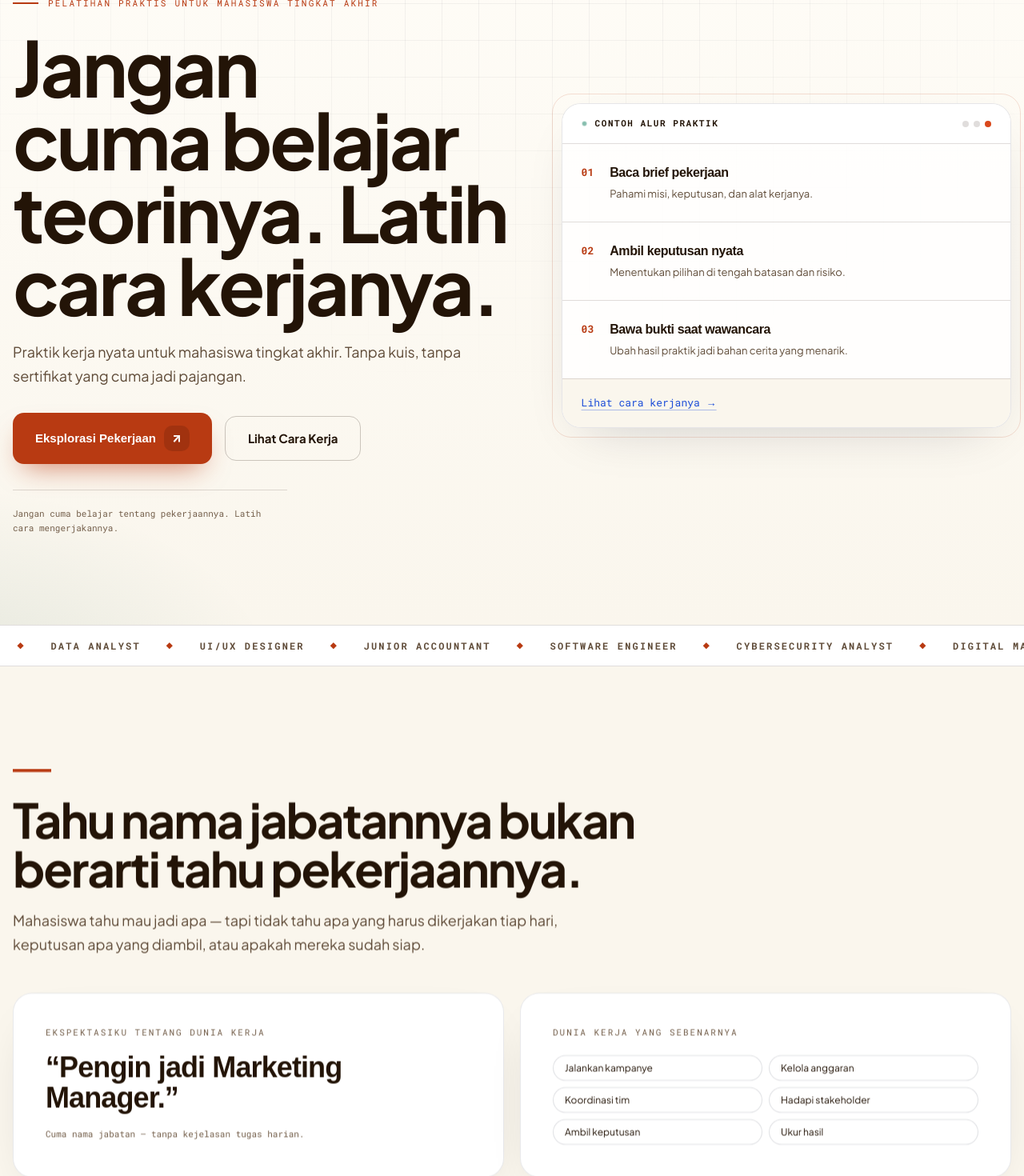
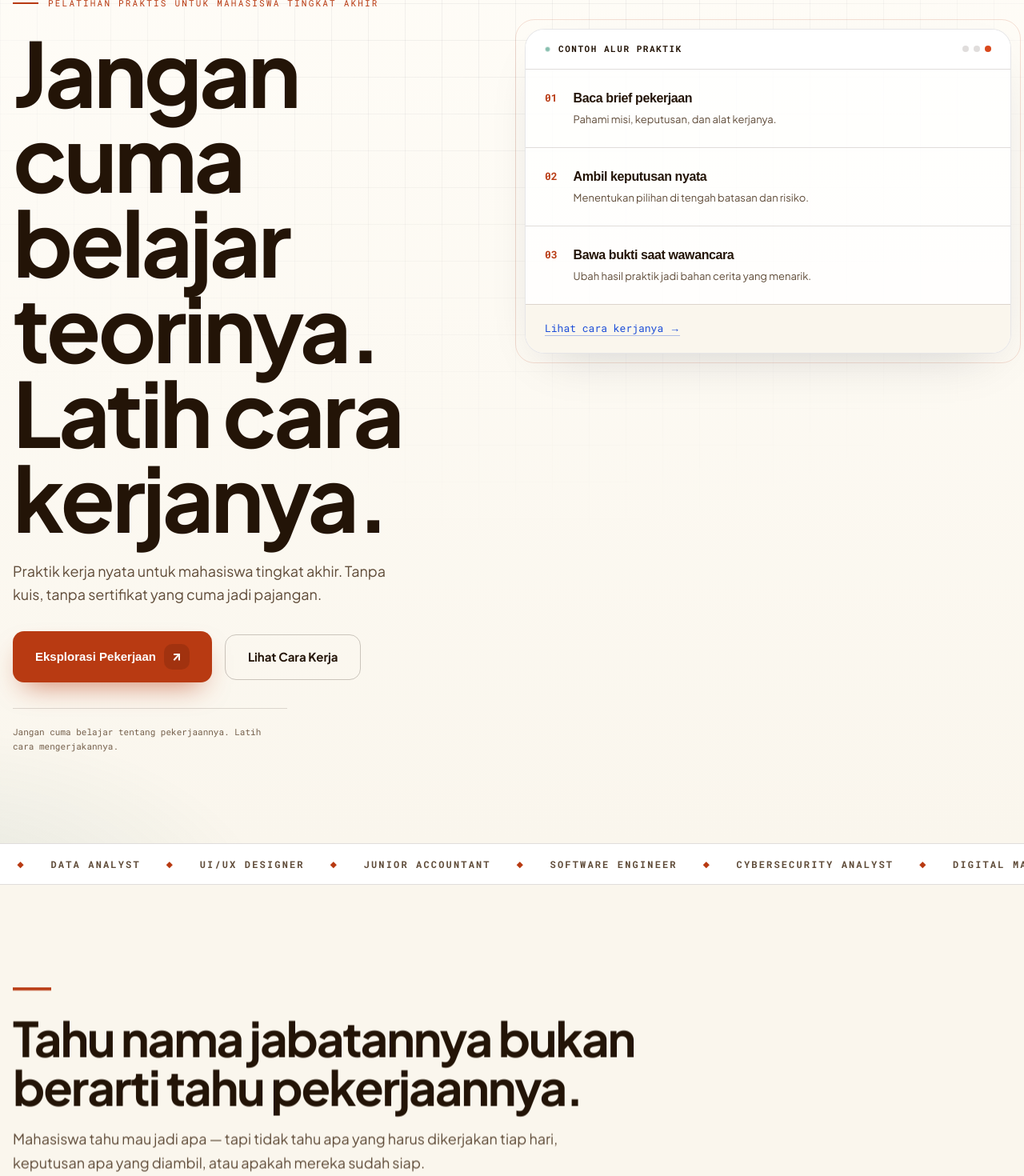
Before and after one commit to j4x-lab/careerbright, a Next.js app in the folder apps/web/: page / in a window 1280 px wide. Shown: the part 180-1650 px from the top of the page at 80% size. Built offline with nearby package versions, Linux system fonts and the light colour scheme; a web font is replaced by a local one.

Commit message:
feat: nova layout recomposition (editorial hero, ruled stats, bento event, ember climax)

```diff
--- a/apps/web/src/components/landing-page.tsx
+++ b/apps/web/src/components/landing-page.tsx
@@ -64,14 +64,14 @@ export default async function LandingPage({ locale }: { locale: string }) {
         <div className="grid-light absolute inset-0" aria-hidden />
         <div
           id="konten"
-          className="relative mx-auto grid w-full max-w-7xl scroll-mt-32 items-center gap-14 px-4 pb-20 pt-8 md:pb-28 lg:grid-cols-[1.05fr_0.95fr] lg:gap-16"
+          className="relative mx-auto grid w-full max-w-7xl scroll-mt-32 items-start gap-10 px-4 pb-20 pt-8 md:pb-28 lg:grid-cols-12 lg:gap-8"
         >
-          <div>
+          <div className="lg:col-span-5">
             <p className="hero-enter hero-enter-1 eyebrow-nova flex items-center gap-3">
               <span aria-hidden className="inline-block h-[2px] w-8 flex-none bg-ember" />
               {t("heroEyebrow")}
             </p>
-            <h1 className="hero-enter hero-enter-2 font-nova mt-6 max-w-[16ch] text-[clamp(3rem,9vw,6rem)] font-bold leading-[0.95] tracking-[-0.02em]">
+            <h1 className="hero-enter hero-enter-2 font-nova mt-6 max-w-[18ch] text-[clamp(3.25rem,10vw,7rem)] font-bold leading-[0.95] tracking-[-0.02em]">
               {t("heroTitle")}
             </h1>
             <p className="hero-enter hero-enter-3 mt-6 max-w-[46ch] text-base leading-relaxed text-bark md:text-lg">
@@ -94,7 +94,7 @@ export default async function LandingPage({ locale }: { locale: string }) {
           </div>
 
           {/* Hero visual — generic method preview, no real case */}
-          <div className="hero-enter hero-enter-4 relative">
+          <div className="hero-enter hero-enter-4 relative lg:col-span-6 lg:col-start-7 lg:mt-10">
             <div
               aria-hidden
               className="pointer-events-none absolute -inset-3 rounded-card border border-ember/15"
@@ -172,8 +172,8 @@ export default async function LandingPage({ locale }: { locale: string }) {
             {t("probSub")}
           </p>
         </Reveal>
-        <div className="mt-12 grid gap-5 md:grid-cols-2">
-          <Reveal>
+        <div className="mt-12 grid gap-5 md:grid-cols-12">
+          <Reveal className="md:col-span-7">
             <div className="panel h-full p-8 md:p-10">
               <p className="font-mono text-[11px] uppercase tracking-[0.18em] text-sand">
                 {t("probLeftLabel")}
@@ -186,7 +186,7 @@ export default async function LandingPage({ locale }: { locale: string }) {
               </p>
             </div>
           </Reveal>
-          <Reveal delay={80}>
+          <Reveal delay={80} className="md:col-span-5">
             <div className="panel h-full p-8 md:p-10">
               <p className="font-mono text-[11px] uppercase tracking-[0.18em] text-sand">
                 {t("probRightLabel")}
@@ -233,11 +233,11 @@ export default async function LandingPage({ locale }: { locale: string }) {
             {t("jobsSub")}
           </p>
         </Reveal>
-        <dl className="mt-10 grid gap-8 border-y border-dune py-8 sm:grid-cols-3 sm:gap-0 sm:divide-x sm:divide-dune md:py-10">
+        <dl className="mt-10 grid gap-8 sm:grid-cols-3">
           {DEMAND_STATS.map(([v, l]) => (
             <Reveal
               key={l}
-              className="sm:px-8 sm:first:pl-0 sm:last:pr-0"
+              className="border-t-2 border-espresso pt-5"
             >
               <dt className="tnum font-nova text-4xl font-bold tracking-[-0.02em] text-espresso md:text-5xl">
                 {v}
@@ -258,11 +258,11 @@ export default async function LandingPage({ locale }: { locale: string }) {
         <Reveal>
           <div className="overflow-hidden rounded-card border-2 border-ink bg-parchment">
             <div className="grid gap-4 px-6 py-6 md:grid-cols-12 md:items-center md:gap-6 md:px-10 md:py-8">
-              <div className="md:col-span-4">
+              <div className="md:col-span-5">
                 <p className="inline-block rounded-full bg-signal/15 px-3 py-1 font-mono text-[11px] font-bold text-signal-strong">
                   {t("eventBadge")}
                 </p>
-                <p className="font-nova mt-3 text-2xl font-bold leading-tight tracking-[-0.02em] md:text-[1.75rem]">
+                <p className="font-nova mt-3 text-3xl font-bold leading-[1.05] tracking-[-0.02em] md:text-4xl">
                   Event &amp; Brand Activation Supervisor
                 </p>
                 <p className="mt-2 max-w-[40ch] text-[15px] leading-relaxed text-bark">
@@ -270,7 +270,7 @@ export default async function LandingPage({ locale }: { locale: string }) {
                 </p>
               </div>
               <ul
-                className="flex flex-wrap content-center gap-1.5 md:col-span-4"
+                className="flex flex-wrap content-center gap-1.5 md:col-span-3"
                 aria-label={t("eventCapsLabel")}
               >
                 {["Campaign Planning", "Vendor Management", "Crisis Management"].map((c) => (
@@ -412,30 +412,36 @@ export default async function LandingPage({ locale }: { locale: string }) {
       </section>
 
       {/* ── 08 · FINAL CTA ───────────────────────────────────── */}
-      <section id="siap" className="scroll-mt-28 border-t border-dune bg-card">
+      <section id="siap" className="scroll-mt-28">
         <div className="mx-auto max-w-7xl px-4 py-20 md:py-32">
           <Reveal>
-            <div aria-hidden className="mb-7 h-1 w-12 bg-ember" />
-            <h2 className="font-nova max-w-[20ch] text-[2.5rem] font-bold leading-[1.02] tracking-[-0.02em] md:text-6xl">
+            <div className="relative overflow-hidden rounded-card bg-ember px-6 py-12 md:p-16">
+              <div
+                aria-hidden
+                className="pointer-events-none absolute -right-24 -top-24 h-72 w-72 rounded-full bg-white/10 blur-2xl"
+              />
+              <div aria-hidden className="mb-7 h-1 w-12 bg-white/60" />
+              <h2 className="font-nova relative max-w-[20ch] text-[2.5rem] font-bold leading-[1.02] tracking-[-0.02em] text-white md:text-6xl">
                 {t("ctaTitle")}
               </h2>
-            <p className="mt-5 max-w-[58ch] text-base leading-relaxed text-bark md:text-lg">
+              <p className="relative mt-5 max-w-[58ch] text-base leading-relaxed text-white/90 md:text-lg">
                 {t("ctaSub")}
               </p>
-            <div className="mt-8 flex flex-wrap items-center gap-4">
-              <a href="#pekerjaan" className="btn-ember group min-h-[52px] px-7 text-[15px]">
+              <div className="relative mt-8 flex flex-wrap items-center gap-4">
+                <a href="#pekerjaan" className="inline-flex min-h-[52px] items-center gap-2.5 rounded-btn bg-white px-7 text-[15px] font-extrabold text-ember transition hover:bg-parchment active:translate-y-[1px]">
                   {t("cta1")}
                   <span className="btn-island btn-island-dark" aria-hidden>
                     ↗
                   </span>
                 </a>
-              <a href="/id/auth/daftar" className="btn-ember-ghost min-h-[52px] px-7">
+                <a href="/id/auth/daftar" className="inline-flex min-h-[52px] items-center rounded-btn border-[1.5px] border-white/50 px-7 text-[15px] font-bold text-white transition hover:bg-white/10 active:translate-y-[1px]">
                   {t("cta2")}
                 </a>
               </div>
-            <p className="mt-5 font-mono text-[11px] leading-relaxed text-sand">
+              <p className="relative mt-5 font-mono text-[11px] leading-relaxed text-white/85">
                 {t("ctaNote")}
               </p>
+            </div>
           </Reveal>
         </div>
       </section>
```
Lines whose indentation alone changed are shown as unchanged.
